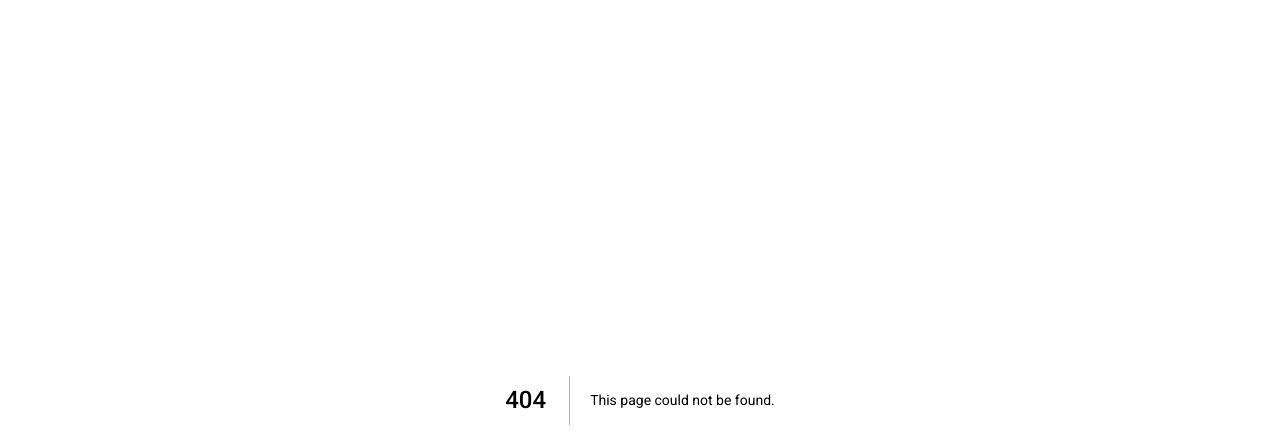
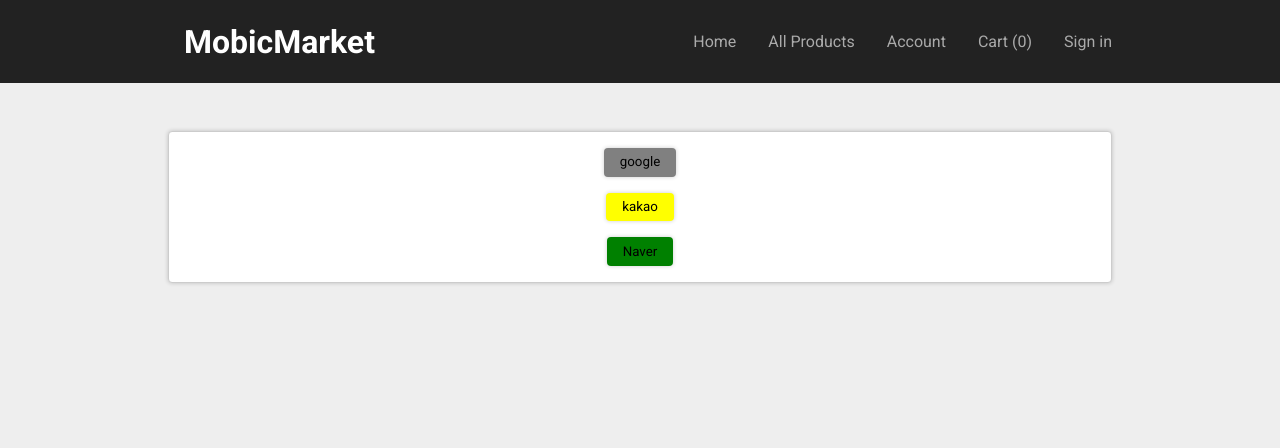
Before and after one commit to azerckid/MOBIC-MARKET-FRONT-DWIT, a Next.js app: page /auth in a window 1280 px wide. Before the commit this address had no page. Shown: the top 448 px of the page. Built offline with nearby package versions, Linux system fonts and the light colour scheme; no server answers.

Commit message:
1. add social login 2. todo naver&kakao api keys

```diff
--- a/components/Header.js
+++ b/components/Header.js
@@ -3,6 +3,7 @@
 import Center from "./Center";
 import { useContext, useState } from "react";
 import { CartContext } from "./CartContext";
+import { useSession, signIn, signOut } from "next-auth/react";
 import BarsIcon from "./icons/Bars";
 
 const StyledHeader = styled.header`
@@ -73,6 +74,7 @@
 
 export default function Header() {
   const { cartProducts } = useContext(CartContext);
+  const { data: session } = useSession();
   const [mobileNavActive, setMobileNavActive] = useState(false);
 
   return (
@@ -83,9 +85,20 @@
           <StyledNav mobile={mobileNavActive}>
             <StyledLink href="/">Home</StyledLink>
             <StyledLink href="/products">All Products</StyledLink>
-            <StyledLink href="/categories">Categories</StyledLink>
             <StyledLink href="/account">Account</StyledLink>
             <StyledLink href="/cart">Cart ({cartProducts.length})</StyledLink>
+            {session ? (
+              <StyledLink
+                href="/auth"
+                onClick={() => {
+                  signOut();
+                }}
+              >
+                SignOut
+              </StyledLink>
+            ) : (
+              <StyledLink href="/auth">Sign in</StyledLink>
+            )}
           </StyledNav>
           <NavButton onClick={() => setMobileNavActive((prev) => !prev)}>
             <BarsIcon />
--- /dev/null
+++ b/components/SignInOut.js
@@ -0,0 +1,105 @@
+import { useSession, signIn, signOut } from "next-auth/react";
+import { Router } from "next/router";
+import { useEffect, useState } from "react";
+import styled from "styled-components";
+
+const ButtonWraper = styled.div`
+  display: flex;
+  flex-direction: column;
+  justify-content: center;
+  align-items: center;
+  gap: 1rem;
+  margin-top: 3rem;
+  margin-bottom: 3rem;
+  padding: 1rem;
+  border: 1px solid #ccc;
+  border-radius: 4px;
+  background-color: #fff;
+  box-shadow: 0 0 4px 0 rgba(0, 0, 0, 0.2);
+  @media screen and (min-width: 768px) {
+  }
+`;
+const Button = styled.button`
+  padding-right: 1rem;
+  padding-left: 1rem;
+  padding-top: 0.4rem;
+  padding-bottom: 0.45rem;
+  display: flex;
+  justify-content: center;
+  align-items: center;
+  text-align: center;
+  background-color: ${(props) => (props.color ? props.color : "gray")};
+  border-radius: 4px;
+  border: none;
+  box-shadow: 0 0 4px 0 rgba(0, 0, 0, 0.2);
+  transition: all 0.2s ease-in-out;
+  &:hover {
+    background-color: hotpink;
+  }
+`;
+
+export default function SignInOut() {
+  const { data: session } = useSession();
+  const [isLogin, setIsLogin] = useState(false);
+
+  useEffect(() => {
+    if (session && isLogin) {
+      Router.push("/");
+    }
+  }, [session, isLogin]);
+
+  return (
+    <>
+      {!session && (
+        <ButtonWraper>
+          <Button
+            color="gray"
+            onClick={() => {
+              setIsLogin(true);
+              signIn("google");
+            }}
+          >
+            google
+          </Button>
+          <Button
+            color="yellow"
+            onClick={() => {
+              setIsLogin(true);
+              signIn("kakao");
+            }}
+          >
+            kakao
+          </Button>
+          <Button
+            color="green"
+            onClick={() => {
+              setIsLogin(true);
+              signIn("naver");
+            }}
+          >
+            Naver
+          </Button>
+        </ButtonWraper>
+      )}
+      {/* {session && (
+        <>
+          <img
+            src={session.user.image}
+            alt={session.user.name}
+            width="30"
+            height="30"
+          />
+          <span>{session.user.name}</span>
+          <button
+            onClick={() => {
+              setIsLogin(false);
+              signOut();
+            }}
+          >
+            Sign out
+          </button>
+        </>
+      )} */}
+    </>
+  );
+}
--- a/package.json
+++ b/package.json
@@ -9,10 +9,12 @@
     "lint": "next lint"
   },
   "dependencies": {
+    "@auth/mongodb-adapter": "^2.0.6",
     "axios": "^1.6.2",
     "micro": "^10.0.1",
     "mongoose": "^8.0.1",
     "next": "14.0.3",
+    "next-auth": "^4.24.5",
     "react": "^18",
     "react-dom": "^18",
     "stripe": "^14.5.0",
--- a/pages/_app.js
+++ b/pages/_app.js
@@ -1,5 +1,6 @@
 import { CartContextProvider } from "@/components/CartContext";
 import { createGlobalStyle } from "styled-components";
+import { SessionProvider } from "next-auth/react";
 
 const GlobalStyles = createGlobalStyle`
   * {
@@ -19,12 +20,17 @@
   }
 `;
 
-export default function App({ Component, pageProps }) {
+export default function App({
+  Component,
+  pageProps: { session, ...pageProps },
+}) {
   return (
     <>
       <GlobalStyles />
       <CartContextProvider>
-        <Component {...pageProps} />
+        <SessionProvider session={session}>
+          <Component {...pageProps} />
+        </SessionProvider>
       </CartContextProvider>
     </>
   );
--- /dev/null
+++ b/pages/auth.js
@@ -0,0 +1,24 @@
+import { useSession, signIn, signOut } from "next-auth/react";
+import Center from "@/components/Center";
+import Header from "@/components/Header";
+import SignInOut from "@/components/SignInOut";
+import { useEffect } from "react";
+import Router from "next/router";
+
+export default function Auth() {
+  const { data: session } = useSession();
+  useEffect(() => {
+    if (session) {
+      Router.push("/");
+    }
+  }, [session]);
+
+  return (
+    <>
+      <Header />
+      <Center>
+        <SignInOut />
+      </Center>
+    </>
+  );
+}
```
Also changed, not shown: components/Featured.js (+15 -15 lines), pages/api/auth/[...nextauth].js (added, +33 -0 lines), pages/categories.js (deleted, +0 -7 lines), 1 other file (tests, documents, lock files or other folders).
